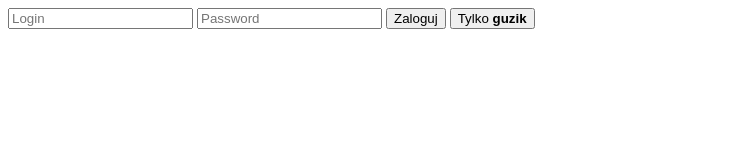
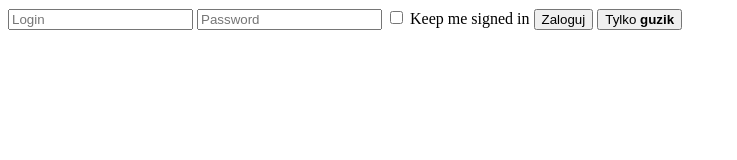
Before and after one commit to mruszkiewicz-dev/netlify-form, a plain HTML site: page index.html in a window 1280 px wide. Shown: the whole page, without its empty margins (0-737 px from the left). Drawn offline with Linux system fonts and the light colour scheme.

Commit message:
added checkbox

```diff
--- a/index.html
+++ b/index.html
@@ -12,6 +12,12 @@
         <input type="text" name="login" placeholder="Login"/>
         <input type="password" name="password" placeholder="Password">
 
+        <input type="checkbox" id="signed-in">
+        <label for="signed-in">
+            Keep me signed in
+        </label>
+
+
         <button>Zaloguj</button>
         <button type="button" id="btn">Tylko <strong id="btn-strong">guzik</strong></button>
     </form>
```
